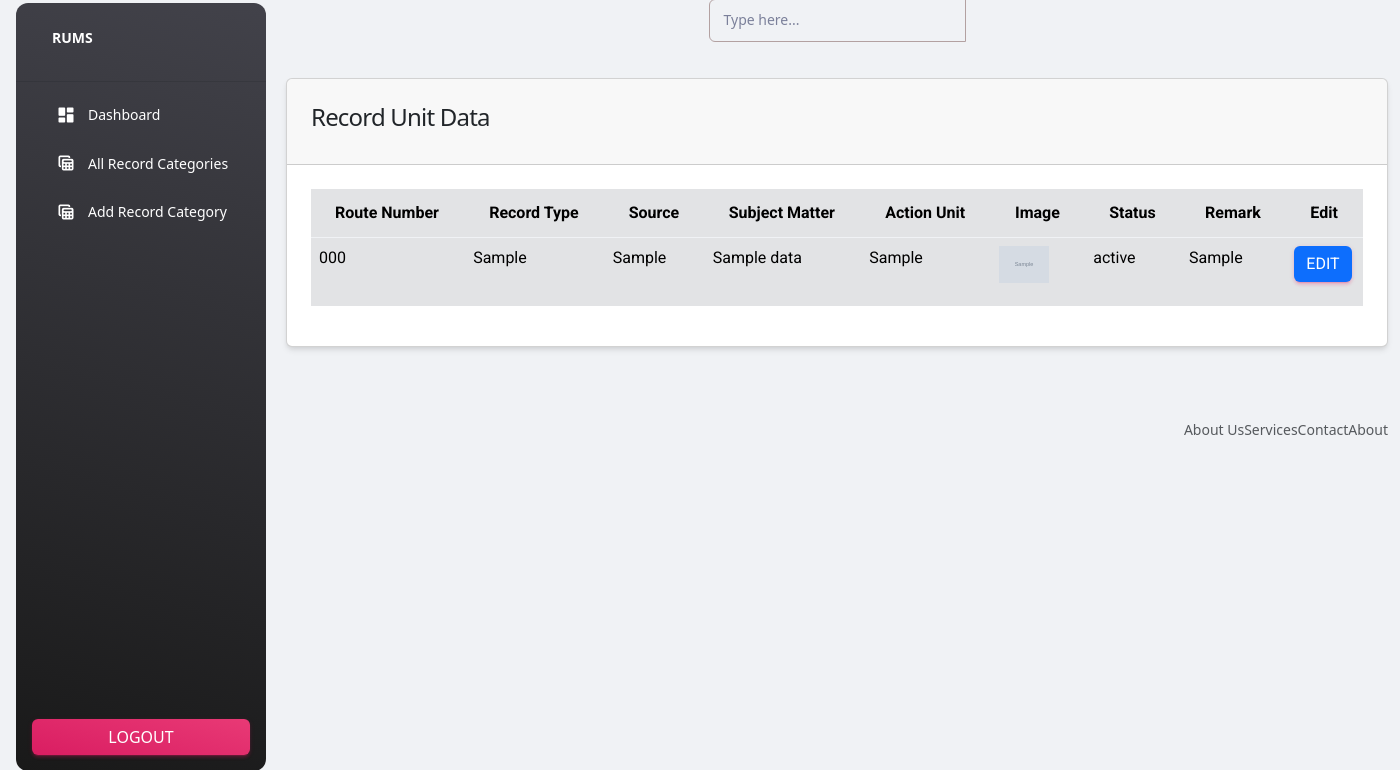
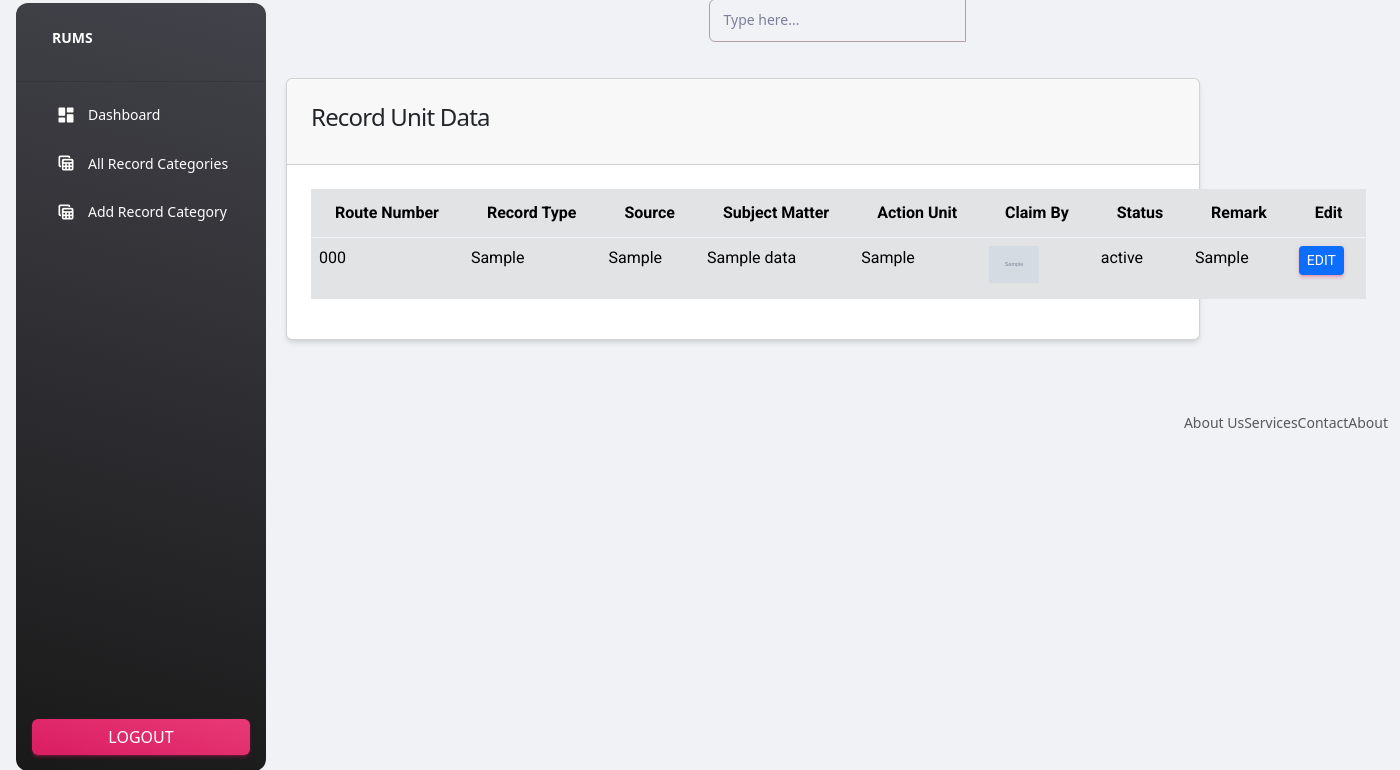
Before and after one commit to vic-reporte/RECORD-MNGT-SYSTEM, a PHP site: page /admin/category.php in a window 1400 px wide. Shown: the part 13-783 px from the top of the page. Run offline with PHP 8.4, Linux system fonts and the light colour scheme; the visitor is signed in with stand-in values (Sample User, id 1); tables that the repository leaves empty or names only in its code hold one stand-in row (values such as "Sample post"); grey boxes marked "Sample" are stand-in pictures; some libraries are stand-ins or nearby versions.

Commit message:
Update the admin/category.php

```diff
--- a/admin/category.php
+++ b/admin/category.php
@@ -6,13 +6,13 @@ include('../middleware/adminMiddleware.php');
 
 <div class="container-fluid py-4">
     <div class="row">
-        <div class="col-md-12">
+        <div class="col-md-10">
             <div class="card">
               <div class="card-header">
                 <h4>Record Unit Data </h4>
               </div>
               <div class="card-body">
-                <table class="table table-secondary">
+                <table class="table table-secondary table-hover">
                    <thead>
                       <tr>
                           <th>Route Number</th>
@@ -20,7 +20,7 @@ include('../middleware/adminMiddleware.php');
                           <th>Source</th>
                           <th>Subject Matter</th>
                           <th>Action Unit</th>
-                          <th>Image</th>
+                          <th>Claim By</th>
                           <th>Status</th>
                           <th>Remark</th>
                           <th>Edit</th>
@@ -46,7 +46,7 @@ include('../middleware/adminMiddleware.php');
                                       <td> <?= $item ['status']; ?></td>
                                       <td> <?= $item ['remark']; ?></td>
                                       <td>
-                                        <a href="#" class="btn btn-primary" >Edit</a>
+                                        <a href="#" class="btn btn-primary btn-sm" >Edit</a>
                                       </td>
                                   </tr>
                                 <?php
```
Also changed, not shown: uploads/1728315370.jpeg (deleted).
